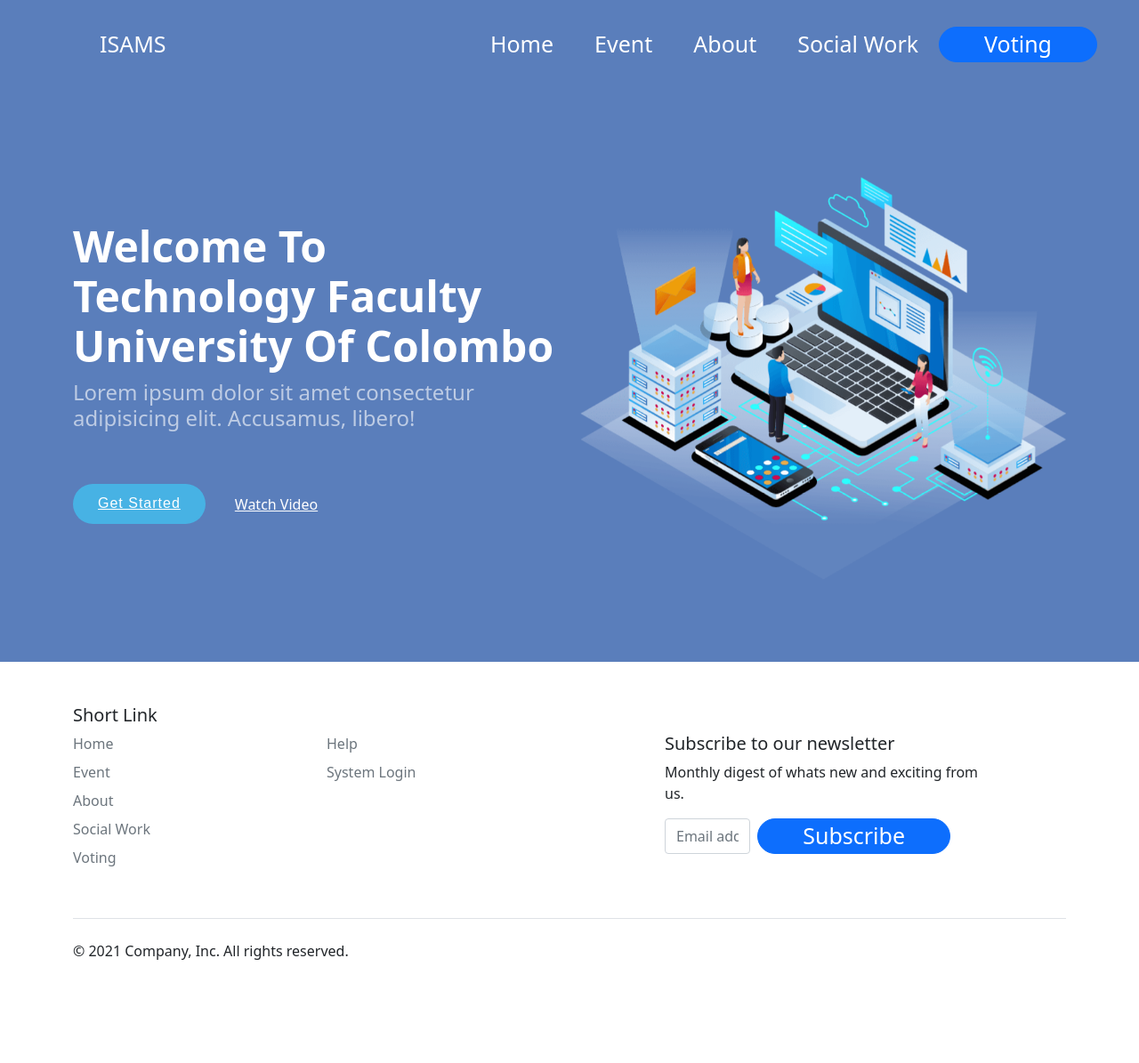
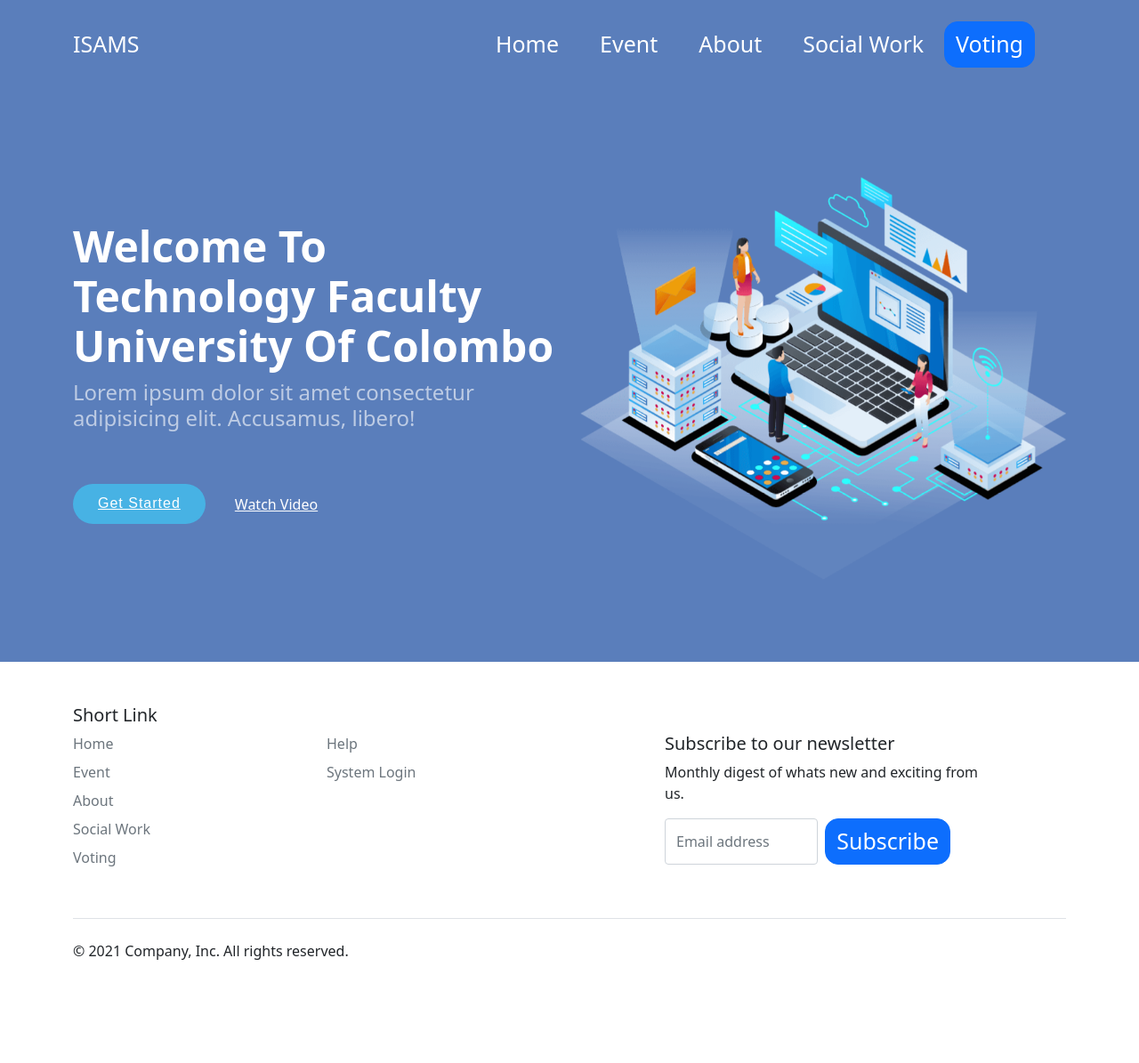
Before and after one commit to Uditha20/ISAMS, a PHP site: page /c.html in a window 1280 px wide. Shown: the whole page at 89% size. Run offline with PHP 8.4, Linux system fonts and the light colour scheme; some libraries are stand-ins or nearby versions.

Commit message:
05/16 morning

```diff
--- a/c.html
+++ b/c.html
@@ -1,23 +1,32 @@
 <!DOCTYPE html>
 <html lang="en">
+
 <head>
   <meta charset="UTF-8">
   <meta http-equiv="X-UA-Compatible" content="IE=edge">
   <meta name="viewport" content="width=device-width, initial-scale=1.0">
   <title>Document</title>
   <link href="https://cdn.jsdelivr.net/npm/bootstrap@5.1.3/dist/css/bootstrap.min.css" rel="stylesheet">
-    <script src="https://cdn.jsdelivr.net/npm/@popperjs/core@2.10.2/dist/umd/popper.min.js" integrity="sha384-7+zCNj/IqJ95wo16oMtfsKbZ9ccEh31eOz1HGyDuCQ6wgnyJNSYdrPa03rtR1zdB" crossorigin="anonymous"></script>
-    <script src="https://cdn.jsdelivr.net/npm/bootstrap@5.1.3/dist/js/bootstrap.min.js" integrity="sha384-QJHtvGhmr9XOIpI6YVutG+2QOK9T+ZnN4kzFN1RtK3zEFEIsxhlmWl5/YESvpZ13" crossorigin="anonymous"></script>
+  <script src="https://cdn.jsdelivr.net/npm/@popperjs/core@2.10.2/dist/umd/popper.min.js"
+    integrity="sha384-7+zCNj/IqJ95wo16oMtfsKbZ9ccEh31eOz1HGyDuCQ6wgnyJNSYdrPa03rtR1zdB"
+    crossorigin="anonymous"></script>
+  <script src="https://cdn.jsdelivr.net/npm/bootstrap@5.1.3/dist/js/bootstrap.min.js"
+    integrity="sha384-QJHtvGhmr9XOIpI6YVutG+2QOK9T+ZnN4kzFN1RtK3zEFEIsxhlmWl5/YESvpZ13"
+    crossorigin="anonymous"></script>
   <link rel="stylesheet" href="style.css">
 
 </head>
+
 <body>
 </body>
+
+<!--header and navigation bar-->
 <header id="header">
   <nav class="navbar navbar-expand-lg  fixed-top">
-      <div class="container-fluid">
+    <div class="container">
       <a class="navbar-brand" href="c.html">ISAMS</a>
-        <button class="navbar-toggler" type="button" data-bs-toggle="collapse" data-bs-target="#navbarSupportedContent" aria-controls="navbarSupportedContent" aria-expanded="false" aria-label="Toggle navigation">
+      <button class="navbar-toggler" type="button" data-bs-toggle="collapse" data-bs-target="#navbarSupportedContent"
+        aria-controls="navbarSupportedContent" aria-expanded="false" aria-label="Toggle navigation">
         <span class="navbar-toggler-icon"></span>
       </button>
       <div class="collapse navbar-collapse justify-content-end" id="navbarSupportedContent">
@@ -26,7 +35,7 @@
             <a class="nav-link active" aria-current="page" href=" ">Home</a>
           </li>
           <li class="nav-item">
-              <a class="nav-link" href="login.php">Event</a>
+            <a class="nav-link" href="">Event</a>
           </li>
 
           <li class="nav-item">
@@ -47,12 +56,14 @@
 
     <div class="container">
       <div class="row">
-          <div class="col-lg-6 d-flex flex-column justify-content-center pt-4 pt-lg-0 order-2 order-lg-1" data-aos="fade-up" data-aos-delay="200">
+        <div class="col-lg-6 d-flex flex-column justify-content-center pt-4 pt-lg-0 order-2 order-lg-1"
+          data-aos="fade-up" data-aos-delay="200">
           <h1>Welcome To Technology Faculty University Of Colombo</h1>
           <h2>Lorem ipsum dolor sit amet consectetur adipisicing elit. Accusamus, libero!</h2>
           <div class="d-flex justify-content-center justify-content-lg-start">
             <a href="#about" class="btn-get-started">Get Started</a>
-              <a href="https://www.youtube.com/watch?v=jDDaplaOz7Q" class="btn-watch-video"><i class="bi bi-play-circle"></i><span>Watch Video</span></a>
+            <a href="https://www.youtube.com/watch?v=jDDaplaOz7Q" class="btn-watch-video"><i
+                class="bi bi-play-circle"></i><span>Watch Video</span></a>
           </div>
         </div>
         <div class="col-lg-6 order-1 order-lg-2 hero-img" data-aos="zoom-in" data-aos-delay="200">
@@ -72,7 +83,7 @@
 
 
 
-
+  <!--footer section-->
   <div class="container">
     <footer class="py-5">
       <h5>Short Link</h5>
@@ -111,9 +122,15 @@
       <div class="d-flex justify-content-between py-4 my-4 border-top">
         <p>&copy; 2021 Company, Inc. All rights reserved.</p>
         <ul class="list-unstyled d-flex">
-        <li class="ms-3"><a class="link-dark" href="#"><svg class="bi" width="24" height="24"><use xlink:href="#twitter"/></svg></a></li>
-        <li class="ms-3"><a class="link-dark" href="#"><svg class="bi" width="24" height="24"><use xlink:href="#instagram"/></svg></a></li>
-        <li class="ms-3"><a class="link-dark" href="#"><svg class="bi" width="24" height="24"><use xlink:href="#facebook"/></svg></a></li>
+          <li class="ms-3"><a class="link-dark" href="#"><svg class="bi" width="24" height="24">
+                <use xlink:href="#twitter" />
+              </svg></a></li>
+          <li class="ms-3"><a class="link-dark" href="#"><svg class="bi" width="24" height="24">
+                <use xlink:href="#instagram" />
+              </svg></a></li>
+          <li class="ms-3"><a class="link-dark" href="#"><svg class="bi" width="24" height="24">
+                <use xlink:href="#facebook" />
+              </svg></a></li>
         </ul>
       </div>
     </footer>
@@ -152,4 +169,5 @@
 </div>
 
 </body>
+
 </html>
--- a/style.css
+++ b/style.css
@@ -20,7 +20,7 @@
 
 .navbar-brand{
   font-size:25px;
-  padding-left: 100px;
+  /*padding-left: 100px;*/
 
 }
 
@@ -133,9 +133,12 @@
 .btn{
 
     font-size: 25px;
-    padding: 0px 50px 0px 50px;
     margin-right: 35px;
-    border-radius:25rem;
+    border-radius: 15px;
+}
+
+.btn:hover{
+  color:aqua;
 }
 
 
```
Lines whose indentation alone changed are shown as unchanged.
